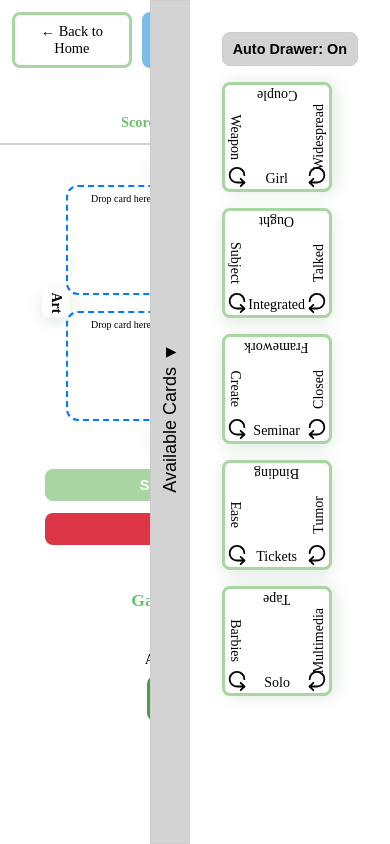
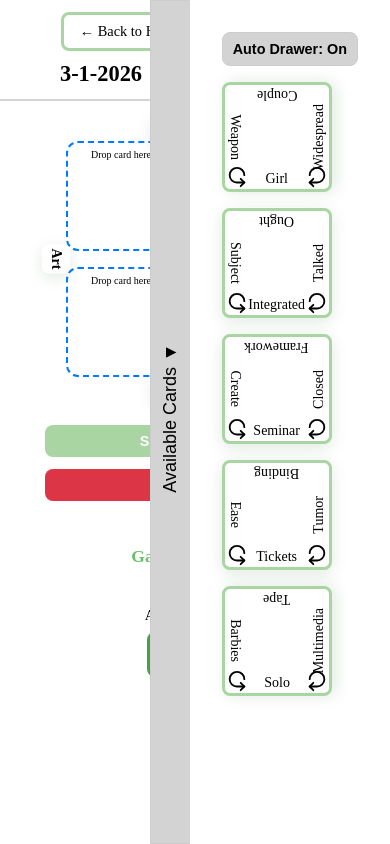
Before and after one commit to joelatwo/solo-clover, a Next.js app: page /puzzle/3-1-2026 in a window 390 px wide. Built offline with nearby package versions, Linux system fonts and the light colour scheme.

Commit message:
Mobile be better

```diff
--- a/src/components/WordPuzzleGame.module.css
+++ b/src/components/WordPuzzleGame.module.css
@@ -7,10 +7,12 @@
 
 .header {
   padding: 20px;
+  padding-right: 48px;
   margin: 0 auto;
-  display: flex;
-  justify-content: space-evenly;
+  display: grid;
+  grid-template-columns: auto 1fr auto;
   align-items: center;
+  column-gap: 20px;
   border-bottom: 2px solid var(--light-grey);
 }
 
@@ -105,13 +107,17 @@
   margin: 0;
   color: var(--joelbackground-font);
   font-size: 2.5rem;
+  justify-self: center;
+  text-align: center;
+  white-space: nowrap;
 }
 
 .scoreInfo {
   display: flex;
   gap: 20px;
-  font-size: 1.2rem;
+  font-size: 1.5rem;
   font-weight: bold;
+  padding-right: 12px;
 }
 
 .score {
@@ -358,19 +364,37 @@
     z-index: 2147483600;
   }
 
+  .feedbackButton {
+    display: none;
+  }
+
   .header {
-    flex-direction: column;
-    gap: 15px;
+    display: grid;
+    grid-template-columns: 1fr 1fr;
+    grid-template-areas:
+      "buttons buttons"
+      "title metric";
+    align-items: center;
+    row-gap: 10px;
+    column-gap: 12px;
+    padding: 16px;
     text-align: center;
-    padding: 16px;
+  }
+
+  .buttonGroup {
+    grid-area: buttons;
+    justify-self: center;
   }
 
   .header h1 {
+    grid-area: title;
+    justify-self: center;
     font-size: 1.8rem;
   }
 
   .scoreInfo {
-    gap: 15px;
+    grid-area: metric;
+    justify-self: center;
     font-size: 1rem;
   }
 
--- a/src/components/WordPuzzleGame.tsx
+++ b/src/components/WordPuzzleGame.tsx
@@ -249,8 +249,13 @@ export default function WordPuzzleGame({ initialPuzzle }: Props) {
         </div>
         <h1>{getDateKey(new Date(initialPuzzle.id))}</h1>
         <div className={styles.scoreInfo}>
-          <div className={styles.score}>Score: {score}</div>
-          <div className={styles.attempts}>Attempts: {numberOfAttempts}/3</div>
+          {isGameComplete() ? (
+            <div className={styles.score}>Score: {score}</div>
+          ) : (
+            <div className={styles.attempts}>
+              Attempts: {numberOfAttempts}/3
+            </div>
+          )}
         </div>
       </div>
       <DndProvider backend={HTML5Backend}>
```
